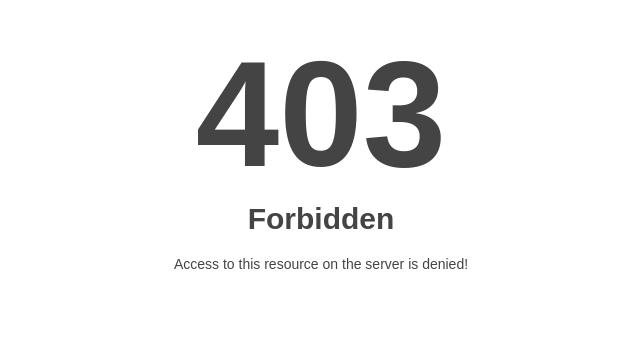
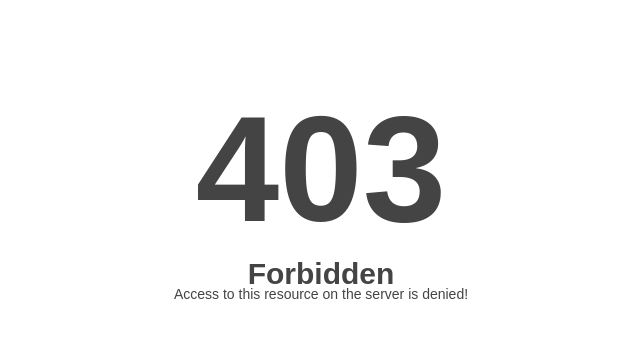
Before and after one commit to merazalveedev/cloud, a plain HTML site: page index.html in a window 1280 px wide. Shown: the part 201-538 px from the top of the page, without its empty margins (319-959 px from the left). Drawn offline with Linux system fonts and the light colour scheme.

Commit message:
Update index.html

```diff
--- a/index.html
+++ b/index.html
@@ -1 +1,15 @@
-<!DOCTYPE html><html style="height:100%"><head><meta name="viewport" content="width=device-width, initial-scale=1, shrink-to-fit=no" /><title> 403 Forbidden</title><style>@media (prefers-color-scheme:dark){body{background-color:#000!important}}</style></head><body style="color: #444; margin:0;font: normal 14px/20px Arial, Helvetica, sans-serif; height:100%; background-color: #fff;"><div style="height:auto; min-height:100%; "> <div style="text-align: center; width:800px; margin-left: -400px; position:absolute; top: 30%; left:50%;"> <h1 style="margin:0; font-size:150px; line-height:150px; font-weight:bold;">403</h1><h2 style="margin-top:20px;font-size: 30px;">Forbidden</h2><p>Access to this resource on the server is denied!</p></div></div></body></html>
+<!doctype html>
+<html style=height:100%;width:100%;margin:0>
+<head>
+<meta name=viewport content="width=device-width,initial-scale=1,shrink-to-fit=no">
+<title>403 Forbidden</title>
+<style>@media (prefers-color-scheme:dark){body{background-color:#000!important}}*{margin:0;padding:0;box-sizing:border-box}body,html{height:100%;width:100%;overflow:hidden;display:flex;justify-content:center;align-items:center;background-color:#fff;color:#444;font:normal 14px/20px Arial,Helvetica,sans-serif}.content{text-align:center}h1{margin:0;font-size:150px;line-height:150px;font-weight:700}h2{margin-top:20px;font-size:30px}</style>
+</head>
+<body>
+<div class=content>
+<h1>403</h1>
+<h2>Forbidden</h2>
+<p>Access to this resource on the server is denied!</p>
+</div>
+</body>
+</html>
```
